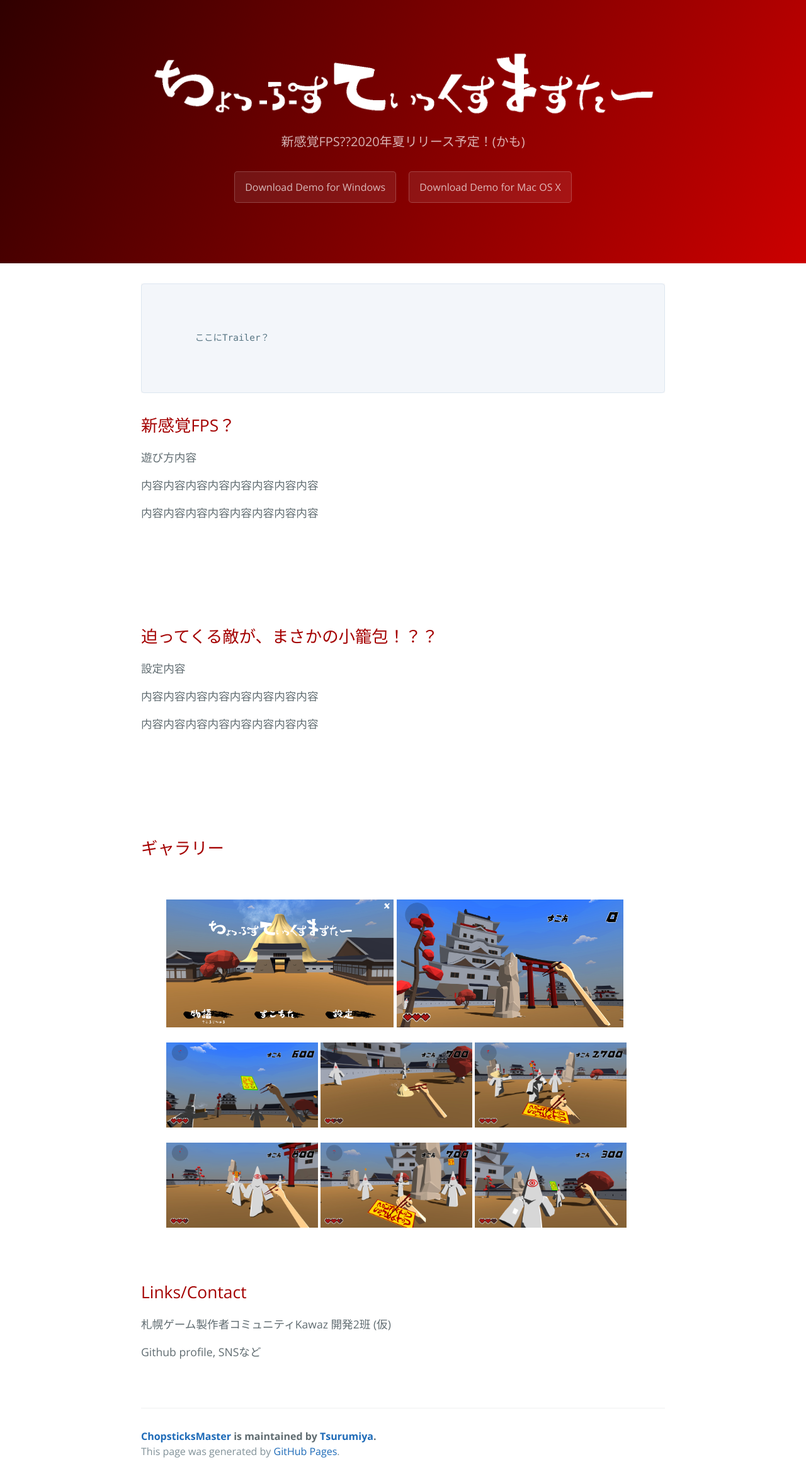
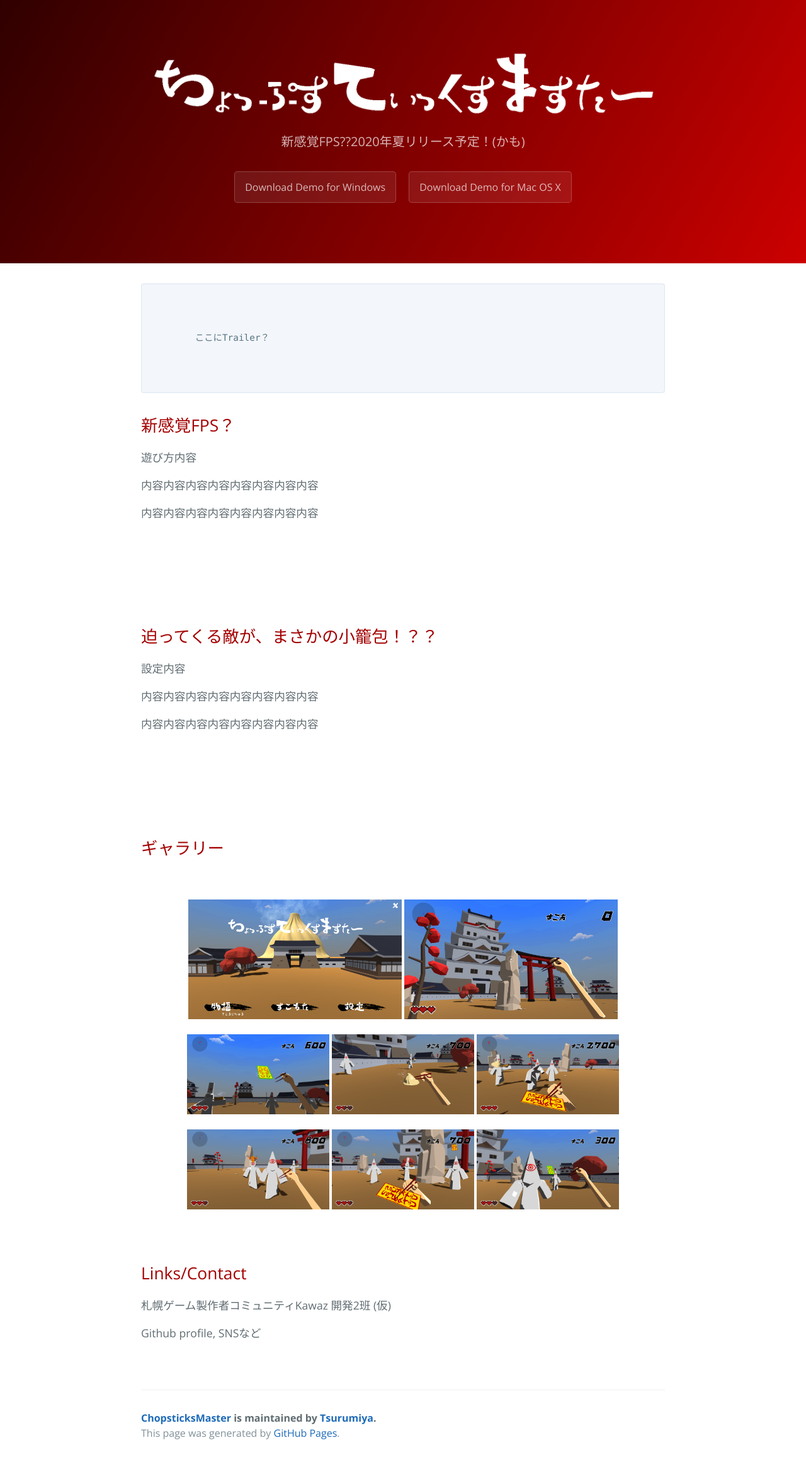
Before and after one commit to Tsurumiya/ChopsticksMaster, a Jekyll site: the page built from index.md, in a window 1280 px wide. Shown: the whole page at 63% size. Built offline with Jekyll 4.4.1, drawn with Linux system fonts in a browser that asks for light colours; our own code applies the rules of GitHub Pages for plain Markdown files; after the commit the page ends 2319 px from its top, so only the background shows below that.

Commit message:
Update index.md

```diff
--- a/index.md
+++ b/index.md
@@ -39,19 +39,19 @@
 
 &nbsp;
 
-<figure class="half">
-  <a href="https://github.com/Tsurumiya/ChopsticksMaster/raw/master/assets/images/20190613000227_1.jpg" target="_blank"><img src="https://github.com/Tsurumiya/ChopsticksMaster/raw/master/assets/images/20190613000227_1.jpg" width="48%"/></a>
-  <a href="https://github.com/Tsurumiya/ChopsticksMaster/raw/master/assets/images/20190613000426_1.jpg" target="_blank"><img src="https://github.com/Tsurumiya/ChopsticksMaster/raw/master/assets/images/20190613000426_1.jpg" width="48%"/></a>
+<figure class="half" align="center">
+  <a href="https://github.com/Tsurumiya/ChopsticksMaster/raw/master/assets/images/20190613000227_1.jpg" target="_blank"><img src="https://github.com/Tsurumiya/ChopsticksMaster/raw/master/assets/images/20190613000227_1.jpg" width="45%"/></a>
+  <a href="https://github.com/Tsurumiya/ChopsticksMaster/raw/master/assets/images/20190613000426_1.jpg" target="_blank"><img src="https://github.com/Tsurumiya/ChopsticksMaster/raw/master/assets/images/20190613000426_1.jpg" width="45%"/></a>
 </figure>
-<figure class="half">
-  <a href="https://github.com/Tsurumiya/ChopsticksMaster/raw/master/assets/images/20190613000701_1.jpg" target="_blank"><img src="https://github.com/Tsurumiya/ChopsticksMaster/raw/master/assets/images/20190613000701_1.jpg" width="32%"/></a>
-  <a href="https://github.com/Tsurumiya/ChopsticksMaster/raw/master/assets/images/20190613011229_1.jpg" target="_blank"><img src="https://github.com/Tsurumiya/ChopsticksMaster/raw/master/assets/images/20190613011229_1.jpg" width="32%"/></a>
-  <a href="https://github.com/Tsurumiya/ChopsticksMaster/raw/master/assets/images/20190613001929_1.jpg" target="_blank"><img src="https://github.com/Tsurumiya/ChopsticksMaster/raw/master/assets/images/20190613001929_1.jpg" width="32%"/></a>
+<figure class="half" align="center">
+  <a href="https://github.com/Tsurumiya/ChopsticksMaster/raw/master/assets/images/20190613000701_1.jpg" target="_blank"><img src="https://github.com/Tsurumiya/ChopsticksMaster/raw/master/assets/images/20190613000701_1.jpg" width="30%"/></a>
+  <a href="https://github.com/Tsurumiya/ChopsticksMaster/raw/master/assets/images/20190613011229_1.jpg" target="_blank"><img src="https://github.com/Tsurumiya/ChopsticksMaster/raw/master/assets/images/20190613011229_1.jpg" width="30%"/></a>
+  <a href="https://github.com/Tsurumiya/ChopsticksMaster/raw/master/assets/images/20190613001929_1.jpg" target="_blank"><img src="https://github.com/Tsurumiya/ChopsticksMaster/raw/master/assets/images/20190613001929_1.jpg" width="30%"/></a>
 </figure>
-<figure class="third">
-    <a href="https://github.com/Tsurumiya/ChopsticksMaster/raw/master/assets/images/20190613000827_1.jpg" target="_blank"><img src="https://github.com/Tsurumiya/ChopsticksMaster/raw/master/assets/images/20190613000827_1.jpg" width="32%"/></a>
-    <a href="https://github.com/Tsurumiya/ChopsticksMaster/raw/master/assets/images/20190613011259_1.jpg" target="_blank"><img src="https://github.com/Tsurumiya/ChopsticksMaster/raw/master/assets/images/20190613011259_1.jpg" width="32%"/></a>
-    <a href="https://github.com/Tsurumiya/ChopsticksMaster/raw/master/assets/images/20190613000331_1.jpg" target="_blank"><img src="https://github.com/Tsurumiya/ChopsticksMaster/raw/master/assets/images/20190613000331_1.jpg" width="32%"/></a>
+<figure class="third" align="center">
+    <a href="https://github.com/Tsurumiya/ChopsticksMaster/raw/master/assets/images/20190613000827_1.jpg" target="_blank"><img src="https://github.com/Tsurumiya/ChopsticksMaster/raw/master/assets/images/20190613000827_1.jpg" width="30%"/></a>
+    <a href="https://github.com/Tsurumiya/ChopsticksMaster/raw/master/assets/images/20190613011259_1.jpg" target="_blank"><img src="https://github.com/Tsurumiya/ChopsticksMaster/raw/master/assets/images/20190613011259_1.jpg" width="30%"/></a>
+    <a href="https://github.com/Tsurumiya/ChopsticksMaster/raw/master/assets/images/20190613000331_1.jpg" target="_blank"><img src="https://github.com/Tsurumiya/ChopsticksMaster/raw/master/assets/images/20190613000331_1.jpg" width="30%"/></a>
 </figure>
 
 &nbsp;
```
